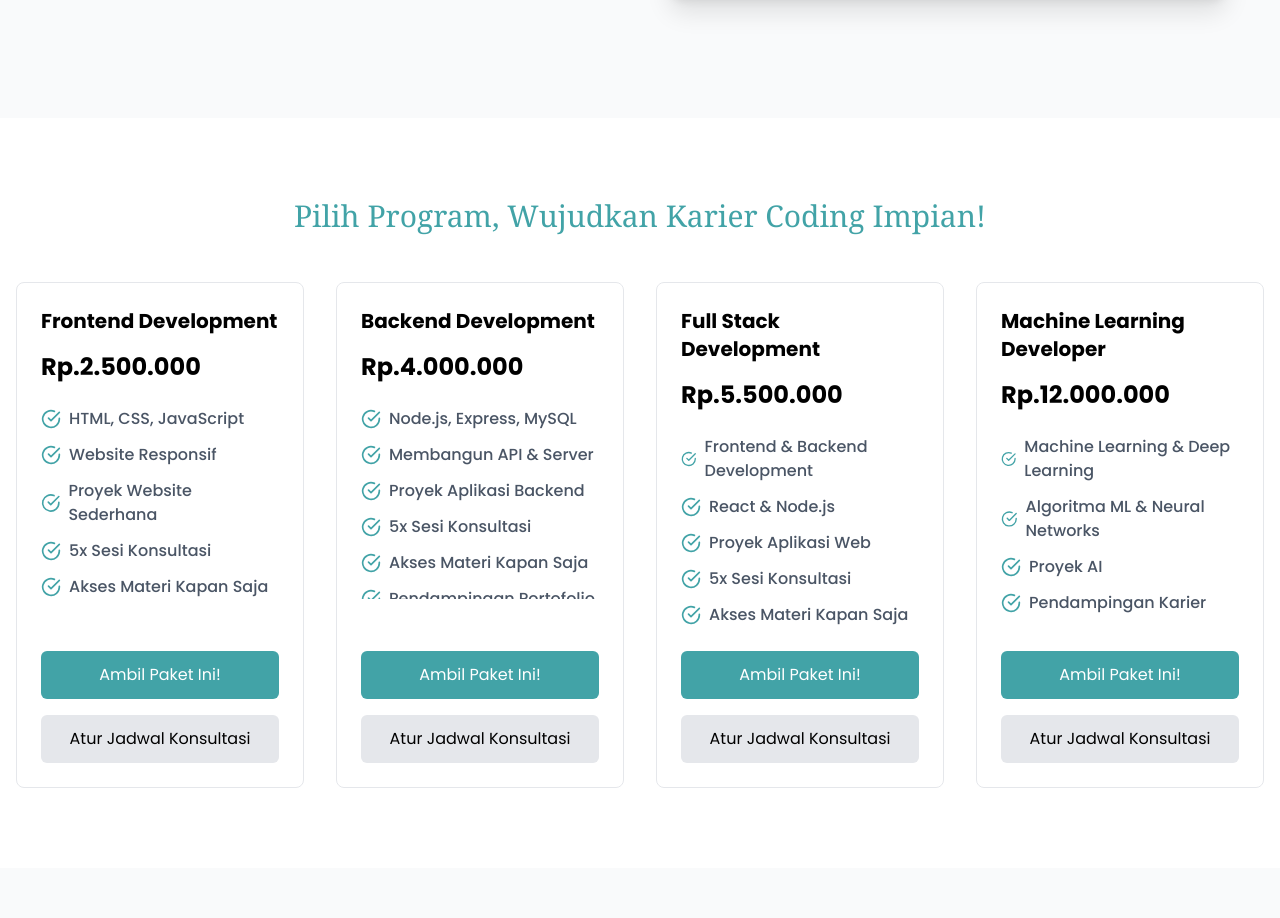
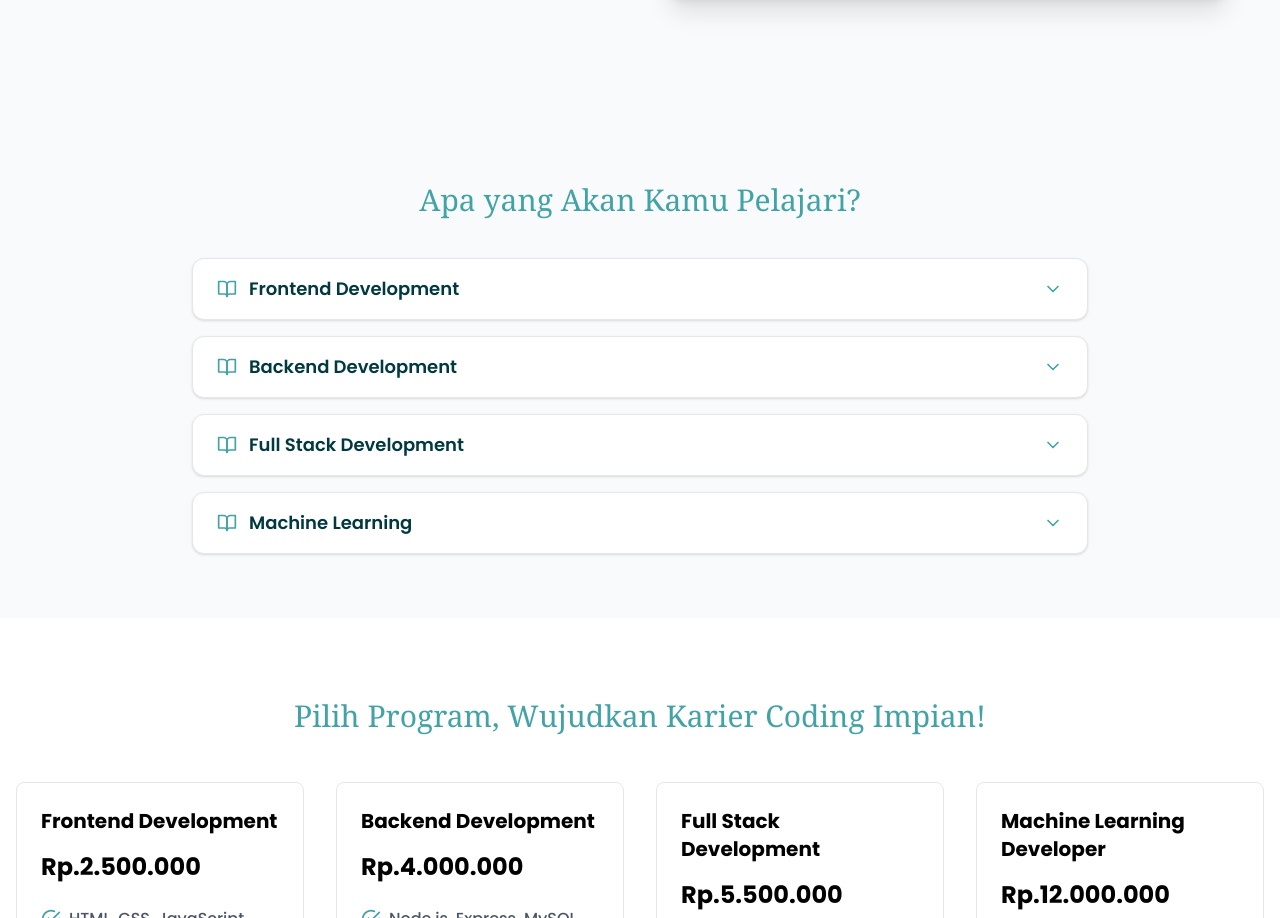
Before and after one commit to adibnajwan/codeverse, a React (Vite) app: page / in a window 1280 px wide. Shown: the part 1967-2885 px from the top of the page. Built offline with nearby package versions, Linux system fonts and the light colour scheme; a web font is replaced by a local one.

Commit message:
feat: highlight according

```diff
--- a/src/App.jsx
+++ b/src/App.jsx
@@ -6,6 +6,7 @@ import About from './components/About';
 import Pricing from './components/Pricing';
 import Testimonials from './components/Testimonials';
 import Footer from './components/Footer';
+import Highlight from "./components/HighlightAccordion";
 // import TeamInfo from './components/TeamInfo';
 
 function App() {
@@ -16,6 +17,7 @@ function App() {
       <Hero />
       <Stats />
       <About />
+      <Highlight />
       <Pricing />
       <Testimonials />
       <Footer />
--- /dev/null
+++ b/src/components/HighlightAccordion.jsx
@@ -0,0 +1,108 @@
+import { useState } from "react";
+import { motion, AnimatePresence } from "framer-motion";
+import { FiChevronDown, FiChevronUp, FiBookOpen } from "react-icons/fi";
+
+const highlights = [
+  {
+    title: "Frontend Development",
+    topics: [
+      "HTML, CSS, dan dasar UI/UX",
+      "JavaScript fundamental",
+      "DOM manipulation & event handling",
+      "Responsive design dengan Flexbox & Grid",
+      "React.js untuk membangun UI dinamis",
+    ],
+  },
+  {
+    title: "Backend Development",
+    topics: [
+      "Node.js & Express.js",
+      "REST API dan HTTP Methods",
+      "Database MySQL (CRUD operations)",
+      "Autentikasi & otorisasi",
+      "Pengelolaan server & error handling",
+    ],
+  },
+  {
+    title: "Full Stack Development",
+    topics: [
+      "Integrasi frontend dan backend",
+      "React + Express.js full workflow",
+      "State management (React Hooks)",
+      "Deploy aplikasi fullstack",
+      "Project akhir berbasis portofolio",
+    ],
+  },
+  {
+    title: "Machine Learning",
+    topics: [
+      "Pengantar Python & NumPy, Pandas",
+      "Algoritma supervised & unsupervised learning",
+      "Neural networks & TensorFlow dasar",
+      "Proyek machine learning nyata",
+      "Evaluasi model & overfitting",
+    ],
+  },
+];
+
+const HighlightAccordion = () => {
+  const [openIndex, setOpenIndex] = useState(null);
+
+  const toggleAccordion = (index) => {
+    setOpenIndex(openIndex === index ? null : index);
+  };
+
+  return (
+    <section id="highlight" className="py-16 px-6 bg-gray-50">
+      <div className="max-w-4xl mx-auto">
+        <h2 className="text-3xl text-center text-[#42A3A7] font-serif mb-10">
+          Apa yang Akan Kamu Pelajari?
+        </h2>
+
+        <div className="space-y-4">
+          {highlights.map((item, index) => (
+            <div
+              key={index}
+              className="bg-white border border-gray-200 rounded-xl shadow"
+            >
+              <button
+                onClick={() => toggleAccordion(index)}
+                className="w-full flex justify-between items-center px-6 py-4 text-left text-[#003940] font-semibold text-lg hover:bg-gray-100 transition"
+              >
+                <span className="flex items-center gap-3">
+                  <FiBookOpen className="text-[#42A3A7]" size={20} />
+                  {item.title}
+                </span>
+                {openIndex === index ? (
+                  <FiChevronUp size={20} className="text-[#42A3A7]" />
+                ) : (
+                  <FiChevronDown size={20} className="text-[#42A3A7]" />
+                )}
+              </button>
+
+              <AnimatePresence>
+                {openIndex === index && (
+                  <motion.div
+                    initial={{ opacity: 0, height: 0 }}
+                    animate={{ opacity: 1, height: "auto" }}
+                    exit={{ opacity: 0, height: 0 }}
+                    transition={{ duration: 0.3 }}
+                    className="px-6 pb-4"
+                  >
+                    <ul className="list-disc ml-6 text-gray-700 text-sm space-y-2">
+                      {item.topics.map((topic, i) => (
+                        <li key={i}>{topic}</li>
+                      ))}
+                    </ul>
+                  </motion.div>
+                )}
+              </AnimatePresence>
+            </div>
+          ))}
+        </div>
+      </div>
+    </section>
+  );
+};
+
+export default HighlightAccordion;
```
